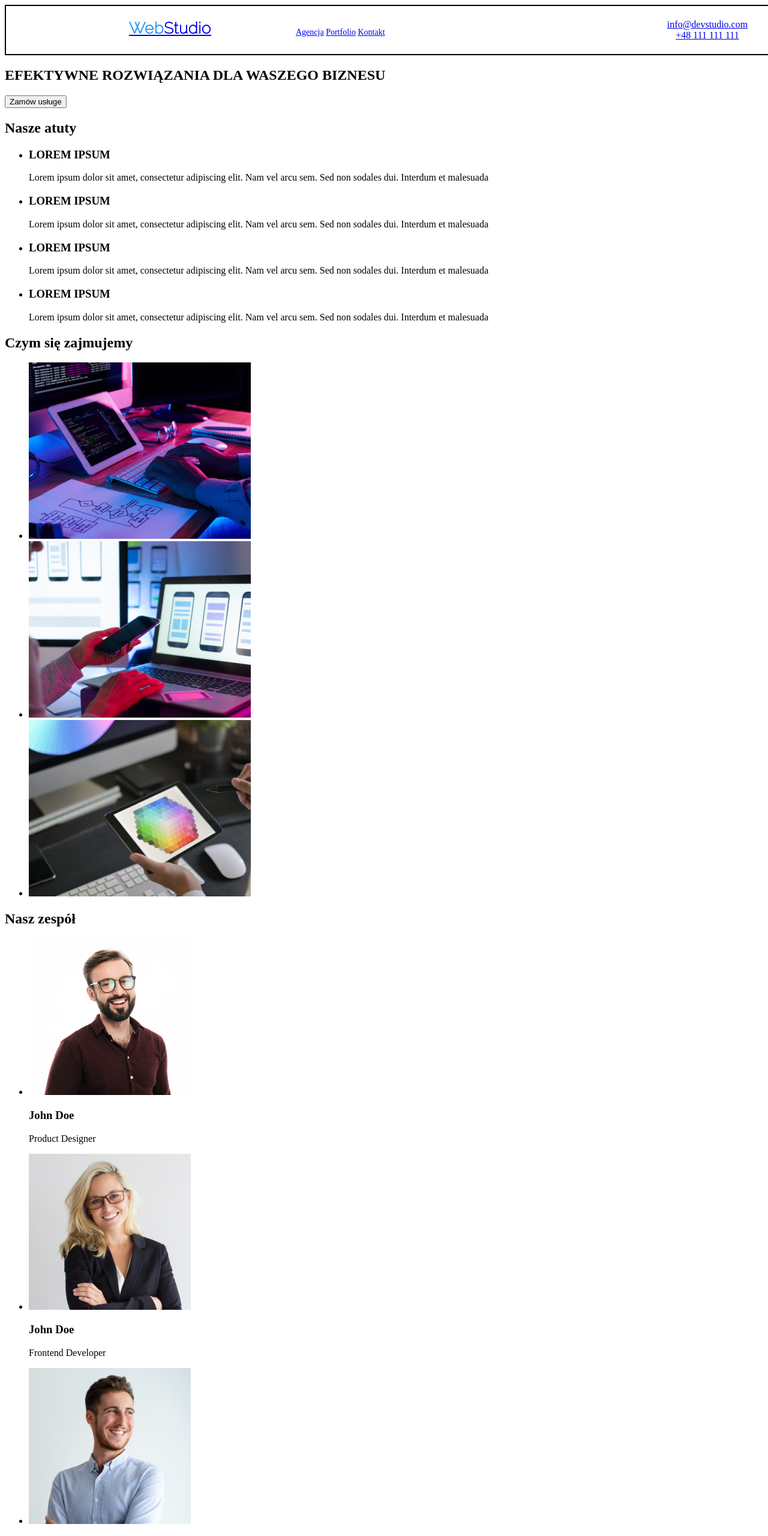
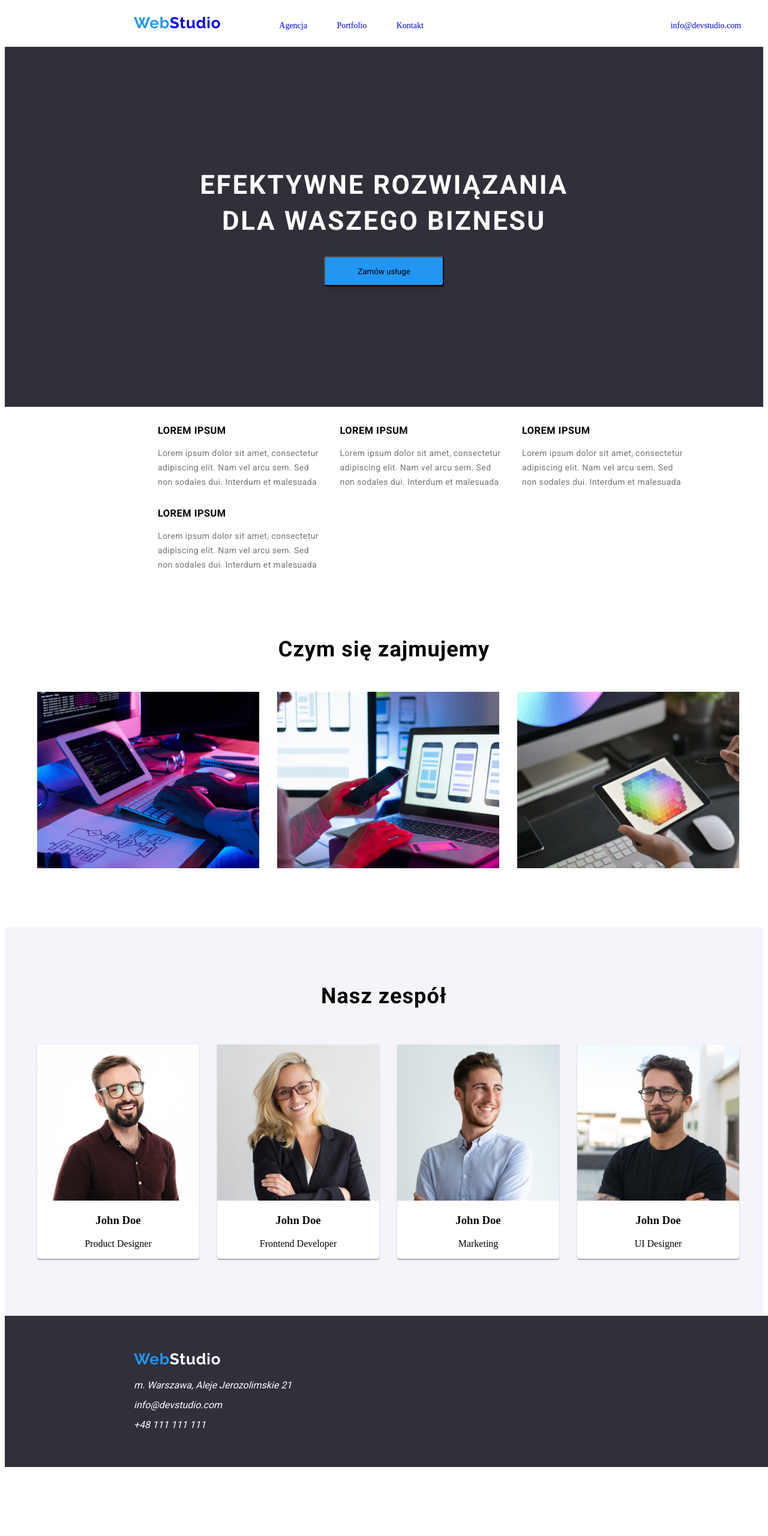
Before and after one commit to VasylDolishnii/goit-markup-hw-02, a plain HTML site: page index.html in a window 1280 px wide. Shown: the top 2560 px of the page at 60% size. After the commit the page ends 2453 px from the top, so only its background shows below. Drawn offline with Linux system fonts and the light colour scheme.

Commit message:
add portfolioo.html, add new img, add style to index and portfolio

```diff
--- a/css/styles.css
+++ b/css/styles.css
@@ -1,39 +1,187 @@
+main {
+  max-width: 1600px;
+  margin-left: auto;
+  margin-right: auto;
+}
+a {
+  text-decoration: none;
+}
+header {
+  width: 1600px;
+  height: 80px;
+  margin-left: auto;
+  margin-right: auto;
+  margin-top: -9px;
+}
 .logo_WS {
-  position: absolute;
-  left: 215px;
-  top: 32px;
   font-family: 'Raleway';
-  font-style: normal;
-  font-weight: 700;
   font-size: 26px;
-  line-height: 31px;
   letter-spacing: 0.03em;
+  margin-left: 215px;
   display: inline-block;
+  margin-top: 24px;
 }
 .logo_blue {
   color: #2196f3;
 }
+.header_list {
+  font-size: 14px;
+  padding-left: 93px;
+}
 .header_list > li {
   display: inline-block;
+  padding-right: 46px;
 }
-.header_list {
-  position: absolute;
-  left: 453px;
-  top: 32px;
-  font-size: 14px;
-  justify-content: space-between;
+header > nav {
+  display: inline-block;
 }
 .header_kontakt {
-  position: absolute;
-  left: 1078px;
-  top: 32px;
+  float: right;
+  font-size: 14px;
+  margin-right: 177px;
+  margin-top: 36px;
 }
 .header_kontakt > a {
+  padding-right: 50px;
+}
+.title_section {
+  font-family: 'Roboto';
+  height: 600px;
+  background: #2f303a;
+  text-align: center;
+  margin-top: -38px;
+}
+.title_section > h1 {
+  width: 696px;
+  font-size: 44px;
+  line-height: 60px;
+  letter-spacing: 0.06em;
+  color: rgb(255, 255, 255);
+  padding-top: 200px;
+  margin-left: auto;
+  margin-right: auto;
+}
+.title_section > button {
+  font-family: 'Roboto';
+  width: 200px;
+  height: 50px;
+  background: rgb(33, 150, 243);
+  box-shadow: rgb(0 0 0 / 15%) 0px 4px 4px;
+  border-radius: 4px;
+  margin-top: -7px;
+}
+.Our_Advantages > h2 {
+  display: none;
+}
+.Our_Advantages {
+  margin-left: 215px;
+  font-family: 'Roboto';
+  font-size: 14px;
+}
+.OA_list {
   display: inline-block;
 }
-header {
-  width: 1600px;
-  height: 80px;
-  border: 2px solid;
+.OA_list > h3 {
+  letter-spacing: 0.03em;
+}
+.OA_list > p {
+  width: 270px;
+  font-weight: 400;
+  line-height: 24px;
+  letter-spacing: 0.03em;
+  color: #757575;
+  padding-right: 30px;
+}
+.what_we_do {
+  margin-top: 94px;
+  margin-bottom: 94px;
   text-align: center;
 }
+.what_we_do > h2 {
+  font-family: 'Roboto';
+  font-size: 36px;
+  letter-spacing: 0.03em;
+}
+.WWD_list {
+  display: inline-block;
+  margin-top: 20px;
+  margin-right: 26px;
+}
+.our_team {
+  height: 648px;
+  text-align: center;
+  background-color: #f5f4fa;
+}
+.our_team > h2 {
+  padding-top: 94px;
+  padding-bottom: 10px;
+  font-family: 'Roboto';
+  font-size: 36px;
+  letter-spacing: 0.03em;
+}
+.OT_list {
+  display: inline-block;
+  margin-top: 20px;
+  margin-right: 26px;
+  background: #ffffff;
+  box-shadow: 0px 1px 3px rgba(0, 0, 0, 0.12), 0px 1px 1px rgba(0, 0, 0, 0.14),
+    0px 2px 1px rgba(0, 0, 0, 0.2);
+  border-radius: 0px 0px 4px 4px;
+}
+footer {
+  width: 1600px;
+  height: 252px;
+  margin-left: auto;
+  margin-right: auto;
+  background: #2f303a;
+  font-family: 'Roboto';
+  line-height: 24px;
+}
+footer > .logo_WS {
+  color: #ffffff;
+  margin-top: 60px;
+  margin-bottom: 20px;
+}
+address > a {
+  display: block;
+  margin-left: 215px;
+  color: #ffffff;
+  margin-bottom: 9px;
+}
+.title_button {
+  text-align: center;
+}
+.TB_list {
+  display: inline-block;
+}
+.TB_list > button {
+  font-family: 'Roboto';
+  font-weight: 500;
+  font-size: 16px;
+  display: inline-block;
+  height: 38px;
+  background: #f5f4fa;
+  border-radius: 4px;
+  margin-right: 4px;
+  border: none;
+}
+.portfolio_list {
+  font-family: 'Roboto';
+  font-weight: 700;
+  font-size: 18px;
+  text-align: center;
+}
+.Port_list {
+  display: inline-block;
+  margin-top: 20px;
+  margin-right: 26px;
+  box-sizing: border-box;
+  background: #ffffff;
+  border: 1px solid #eeeeee;
+}
+.Port_list > p {
+  font-family: 'Roboto';
+  font-weight: 400;
+  font-size: 16px;
+  color: #757575;
+}
--- a/index.html
+++ b/index.html
@@ -4,7 +4,10 @@
         <meta charset="UTF-8" />
         <meta name="viewport" content="width=device-width, initial-scale=1.0" />
         <link rel="stylesheet" href="css/styles.css">
-        <link href="https://fonts.googleapis.com/css2?family=Raleway:wght@100&display=swap" rel="stylesheet">
+        <link rel="preconnect" href="https://fonts.googleapis.com">
+        <link rel="preconnect" href="https://fonts.gstatic.com" crossorigin>
+        <link href="https://fonts.googleapis.com/css2?family=Raleway:wght@700&family=Roboto:wght@400;500;700;900&display=swap" rel="stylesheet">
+
         <title>Zadanie domowe</title>
     </head>
     <body>
@@ -13,7 +16,7 @@
             <nav>
                 <ul class="header_list">
                     <li><a href="index.html">Agencja</a></li>
-                    <li><a href="#">Portfolio</a></li>
+                    <li><a href="portfolio.html">Portfolio</a></li>
                     <li><a href="#">Kontakt</a></li>
                 </ul>
             </nav>
@@ -23,7 +26,7 @@
             </div>
         </header>
         <main>
-            <section>
+            <section class="title_section">
                 <h1>
                     EFEKTYWNE ROZWIĄZANIA
                     DLA WASZEGO BIZNESU
@@ -33,10 +36,10 @@
                 </button>
             </section>
 
-            <section>
+            <section class="Our_Advantages">
                 <h2>Nasze atuty</h2>
                 <ul>
-                    <li>
+                    <li class="OA_list">
                         <h3>LOREM IPSUM</h3>
                         <p>
                             Lorem ipsum dolor sit amet, consectetur
@@ -44,7 +47,7 @@
                             non sodales dui. Interdum et malesuada
                         </p>
                     </li>
-                    <li>
+                    <li class="OA_list">
                         <h3>LOREM IPSUM</h3>
                         <p>
                             Lorem ipsum dolor sit amet, consectetur
@@ -52,7 +55,7 @@
                             non sodales dui. Interdum et malesuada
                         </p>
                     </li>
-                    <li>
+                    <li class="OA_list">
                         <h3>LOREM IPSUM</h3>
                         <p>
                             Lorem ipsum dolor sit amet, consectetur
@@ -60,7 +63,7 @@
                             non sodales dui. Interdum et malesuada
                         </p>
                     </li>
-                    <li>
+                    <li class="OA_list">
                         <h3>LOREM IPSUM</h3>
                         <p>
                             Lorem ipsum dolor sit amet, consectetur
@@ -70,21 +73,21 @@
                     </li>
                 </ul>
             </section>
-            <section>
+            <section class="what_we_do">
                 <h2>Czym się zajmujemy</h2>
                 <ul>
-                    <li><img src="images/wht_w_d_1.jpg" alt="Praca pszy komputerze" width="370"></li>
-                    <li><img src="images/wht_w_d_2.jpg" alt="Praca pszy Telefonie" width="370"></li>
-                    <li><img src="images/wht_w_d_3.jpg" alt="Praca pszy tablecie" width="370"></li>
+                    <li class="WWD_list"><img src="images/wht_w_d_1.jpg" alt="Praca pszy komputerze" width="370"></li>
+                    <li class="WWD_list"><img src="images/wht_w_d_2.jpg" alt="Praca pszy Telefonie" width="370"></li>
+                    <li class="WWD_list"><img src="images/wht_w_d_3.jpg" alt="Praca pszy tablecie" width="370"></li>
                 </ul>
             </section>
-            <section>
+            <section class="our_team">
                 <h2>Nasz zespół</h2>
                 <ul>
-                    <li><img src="images/worker_1.jpg" alt="John Doe" width="270" height="260"><h3>John Doe</h3> <p>Product Designer</p></li>
-                    <li><img src="images/worker_2.jpg" alt="John Doe" width="270" height="260"><h3>John Doe</h3> <p>Frontend Developer</p></li>
-                    <li><img src="images/worker_3.jpg" alt="John Doe" width="270" height="260"><h3>John Doe</h3> <p>Marketing</p></li>
-                    <li><img src="images/worker_4.jpg" alt="John Doe" width="270" height="260"><h3>John Doe</h3> <p>UI Designer</p></li>
+                    <li class="OT_list"><img src="images/worker_1.jpg" alt="John Doe" width="270" height="260"><h3>John Doe</h3> <p>Product Designer</p></li>
+                    <li class="OT_list"><img src="images/worker_2.jpg" alt="John Doe" width="270" height="260"><h3>John Doe</h3> <p>Frontend Developer</p></li>
+                    <li class="OT_list"><img src="images/worker_3.jpg" alt="John Doe" width="270" height="260"><h3>John Doe</h3> <p>Marketing</p></li>
+                    <li class="OT_list"><img src="images/worker_4.jpg" alt="John Doe" width="270" height="260"><h3>John Doe</h3> <p>UI Designer</p></li>
                 </ul>
             </section>
         </main>
--- a/portfolio.html
+++ b/portfolio.html
@@ -0,0 +1,81 @@
+<!DOCTYPE html>
+<html lang="en">
+    <head>
+        <meta charset="UTF-8" />
+        <meta name="viewport" content="width=device-width, initial-scale=1.0" />
+        <link rel="stylesheet" href="css/styles.css">
+        <link rel="preconnect" href="https://fonts.googleapis.com">
+        <link rel="preconnect" href="https://fonts.gstatic.com" crossorigin>
+        <link href="https://fonts.googleapis.com/css2?family=Raleway:wght@700&family=Roboto:wght@400;500;700;900&display=swap" rel="stylesheet">
+
+        <title>Zadanie domowe</title>
+    </head>
+    <body>
+        <header>
+            <a href="index.html" class="logo_WS"><span class="logo_blue">Web</span>Studio</a>
+            <nav>
+                <ul class="header_list">
+                    <li><a href="index.html">Agencja</a></li>
+                    <li><a href="portfolio.html">Portfolio</a></li>
+                    <li><a href="#">Kontakt</a></li>
+                </ul>
+            </nav>
+            <div class="header_kontakt">
+                <a href="mailto:info@devstudio.com">info@devstudio.com</a>
+                <a href="tel:+48111111111">+48 111 111 111</a>
+            </div>
+        </header>
+        <main>
+            <section class="title_button">
+                <ul>
+                    <li class="TB_list">
+                        <button type="button" hidth="121">
+                            Wszystkie
+                        </button>
+                    </li>
+                    <li class="TB_list">
+                        <button type="button" hidth="93">
+                            Strony
+                        </button>
+                    </li>
+                    <li class="TB_list">
+                        <button type="button" hidth="114">
+                            Aplikacje
+                        </button>
+                    </li>
+                    <li class="TB_list">
+                        <button type="button" hidth="91">
+                            Dizajn
+                        </button>
+                    </li>
+                    <li class="TB_list">
+                        <button type="button" hidth="121">
+                            Marketing
+                        </button>
+                    </li>
+                </ul>
+            </section>
+            <section class="portfolio_list">
+                <ul>
+                    <li class="Port_list"><img src="images/technocrack.jpg" alt="technocrack" width="370"><h3>Technocrack</h3> <p>Strona internetowa</p></li>
+                    <li class="Port_list"><img src="images/GNOvsGS.jpg" alt="Grafika New Orlean vs Golden Star" width="370"><h3>Grafika New Orlean vs Golden Star</h3> <p>Dizajn</p></li>
+                    <li class="Port_list"><img src="images/restauracja_seafood.jpg" alt="Restauracja Seafood" width="370"><h3>Restauracja Seafood</h3> <p>Aplikacja</p></li>
+                    <li class="Port_list"><img src="images/projekt_prime.jpg" alt="Projekt Prime" width="370"><h3>Projekt Prime</h3> <p>Strona internetowa</p></li>
+                    <li class="Port_list"><img src="images/projekt_boxes.jpg" alt="Projekt Boxes" width="370"><h3>Projekt Boxes</h3> <p>Aplikacja</p></li>
+                    <li class="Port_list"><img src="images/IHN_borders.jpg" alt="Inspiration has no Borders" width="370"><h3>Inspiration has no Borders</h3> <p>Strona internetowa</p></li>
+                    <li class="Port_list"><img src="images/limited_edition.jpg" alt="Magazyn Limited Edition" width="370"><h3>Magazyn Limited Edition</h3> <p>Dizajn</p></li>
+                    <li class="Port_list"><img src="images/projekt_LAB.jpg" alt="Projekt LAB" width="370"><h3>Projekt LAB</h3> <p>Marketing</p></li>
+                    <li class="Port_list"><img src="images/groving_business.jpg" alt="Growing Business" width="370"><h3>Growing Business</h3> <p>Aplikacja</p></li>
+                </ul>
+            </section>
+        </main>
+        <footer>
+            <a href="index.html" class="logo_WS"><span class="logo_blue">Web</span>Studio</a>
+            <address>
+                <a href="https://goo.gl/maps/nUJ5Fd3hbuF8FEqy5">m. Warszawa, Aleje Jerozolimskie 21<a>
+                <a href="mailto:info@devstudio.com">info@devstudio.com</a>
+                <a href="tel:+48111111111">+48 111 111 111</a>
+            </address>
+        </footer>
+    </body>
+</html>
```
Also changed, not shown: images/GNOvsGS.jpg (added), images/IHN_borders.jpg (added), images/groving_business.jpg (added), images/limited_edition.jpg (added), images/projekt_LAB.jpg (added), images/projekt_boxes.jpg (added), images/projekt_prime.jpg (added), images/restauracja_seafood.jpg (added), images/technocrack.jpg (added).
